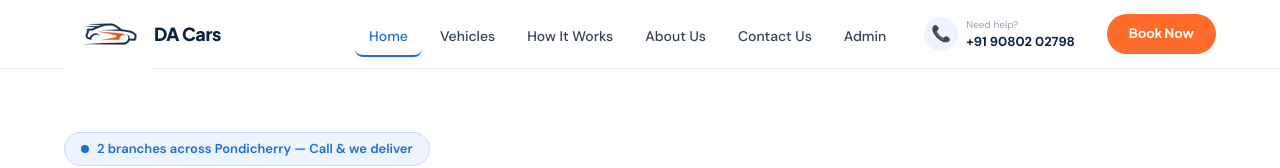
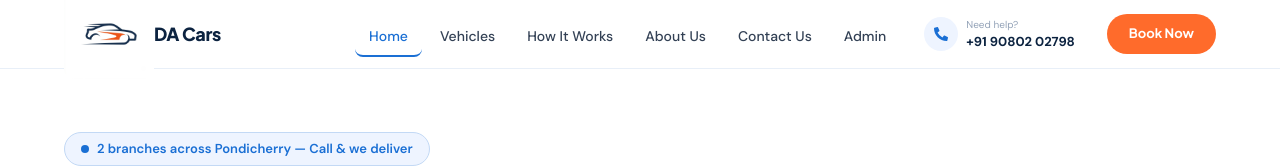
Before and after one commit to Sarathadevi-I/car-frontend, a React (Vite) app: page / in a window 1280 px wide. Shown: the top 168 px of the page. Built offline with nearby package versions, Linux system fonts and the light colour scheme.

Commit message:
Navbar updation

```diff
--- a/src/Components/Pages/Navbar.jsx
+++ b/src/Components/Pages/Navbar.jsx
@@ -1,7 +1,7 @@
 import React, { useState, useEffect } from "react";
 import { Link, useLocation, useNavigate } from "react-router-dom";
 import Logo from "../../assets/logo.png"
-
+import { FaPhoneAlt } from "react-icons/fa";
 const NAV_LINKS = [
   { label: "Home",         to: "/" },
   { label: "Vehicles",     to: "/vehicles" },
@@ -101,7 +101,9 @@ function Navbar() {
         <div className="hidden-mobile" style={{ display: "flex", alignItems: "center", gap: 20, flexShrink: 0 }}>
           <a href="tel:+919080202798"
             style={{ display: "flex", alignItems: "center", gap: 8, textDecoration: "none" }}>
-            <div style={{ width: 34, height: 34, borderRadius: "50%", background: "#EEF4FF", display: "flex", alignItems: "center", justifyContent: "center" }}>📞</div>
+<div style={{ width: 34, height: 34, borderRadius: "50%", background: "#EEF4FF", display: "flex", alignItems: "center", justifyContent: "center" }}>
+              <FaPhoneAlt size={14} color="#1A6FD4" />
+            </div>
             <div>
               <p style={{ fontSize: 10, color: "#94A3B8", margin: 0 }}>Need help?</p>
               <p style={{ fontSize: 13, color: "#0C2340", margin: 0, fontWeight: 700 }}>+91 90802 02798</p>
@@ -167,7 +169,9 @@ function Navbar() {
             display: "flex", alignItems: "center", gap: 8, textDecoration: "none",
             padding: "12px 8px", marginTop: 6, borderTop: "1px solid #F1F5F9",
           }}>
-            <span style={{ fontSize: 13, color: "#0C2340", fontWeight: 700 }}>📞 +91 90802 02798</span>
+           <span style={{ fontSize: 13, color: "#0C2340", fontWeight: 700, display: "flex", alignItems: "center", gap: 6 }}>
+              <FaPhoneAlt size={13} color="#1A6FD4" /> +91 90802 02798
+            </span>
           </a>
 
           <Link to="/vehicles" onClick={() => setMenuOpen(false)} style={{
```
